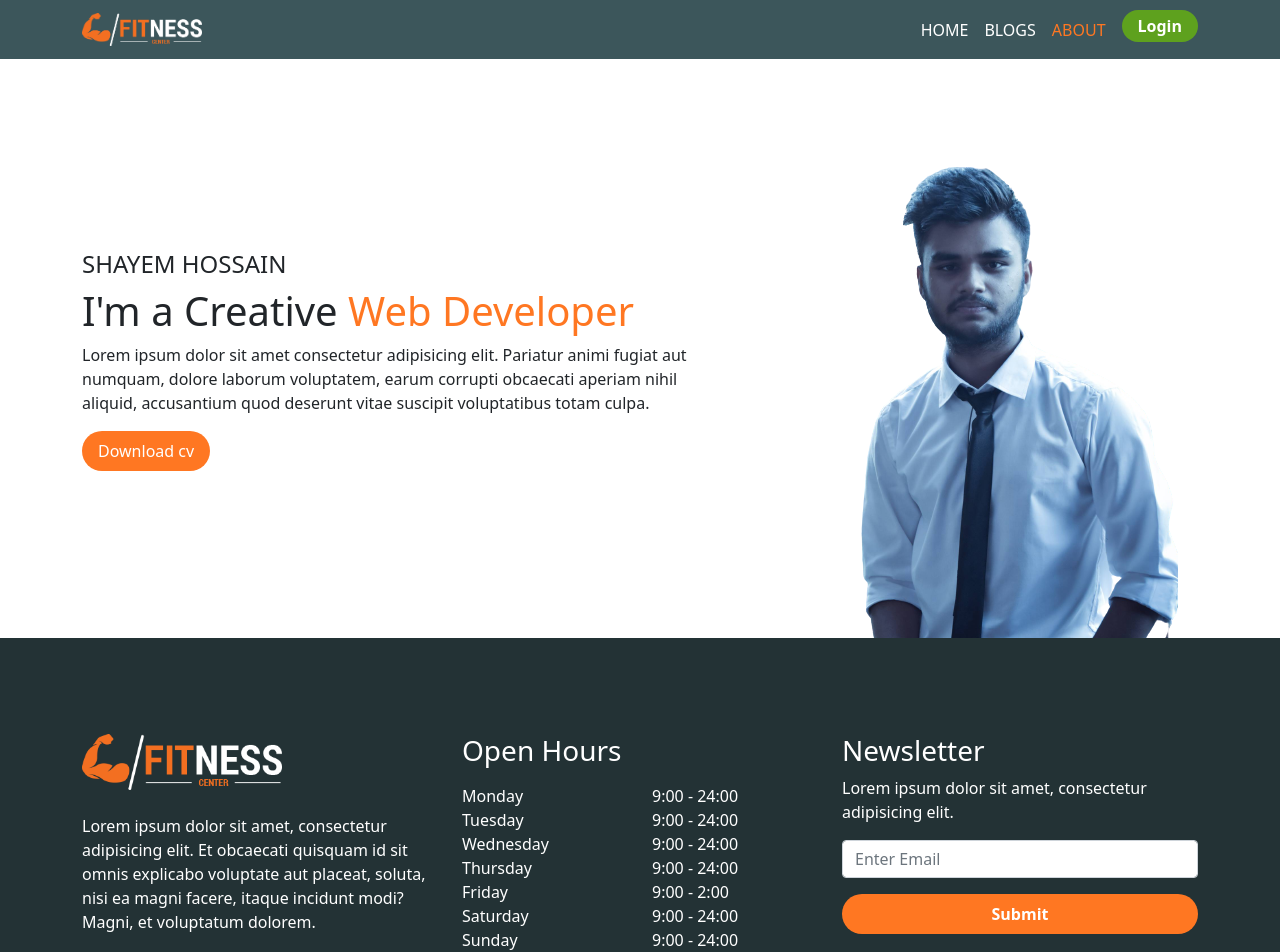
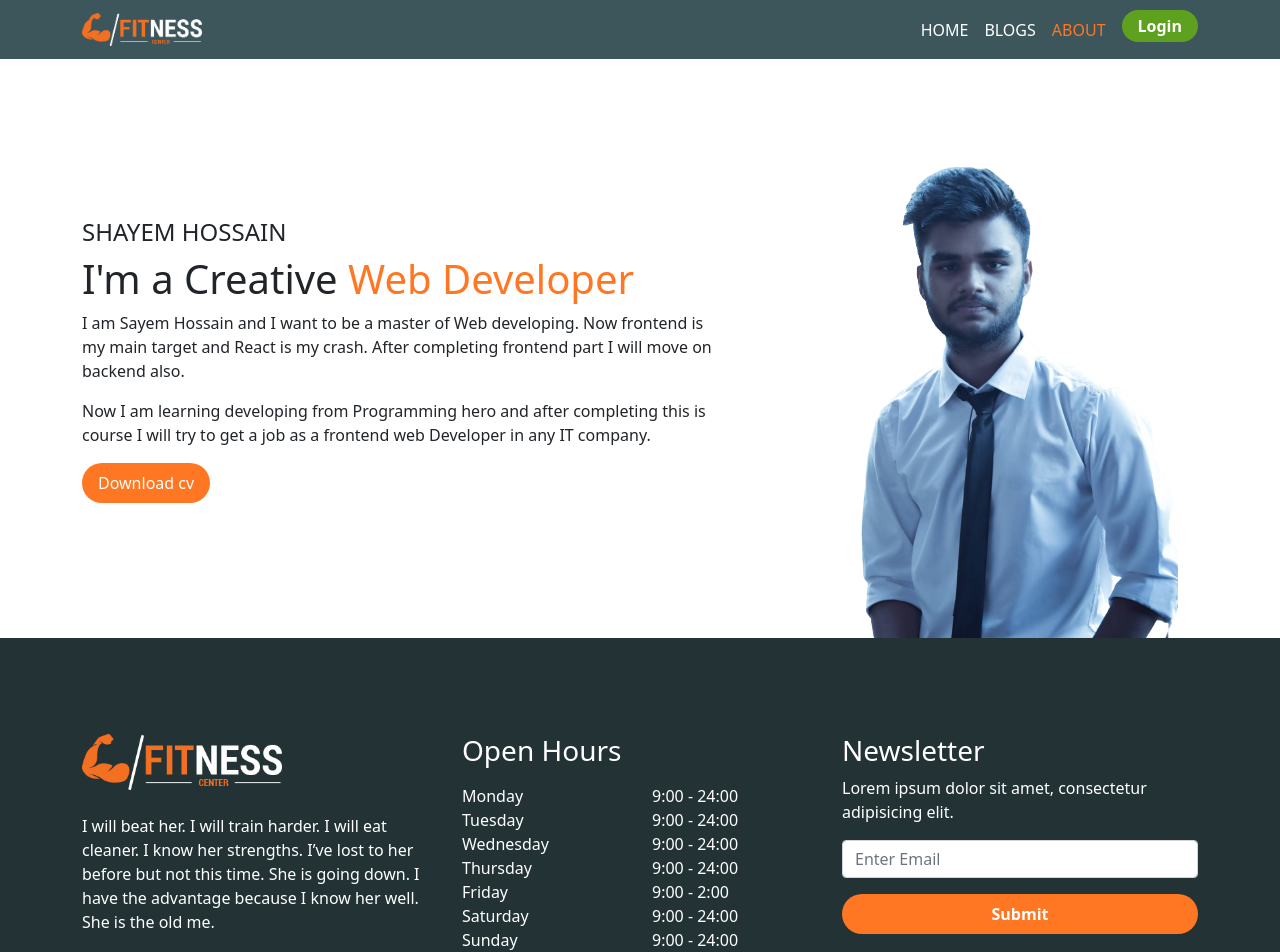
Before and after one commit to sayemhossain/fitness-center, a React (Create React App) app: page /about in a window 1280 px wide. Shown: the top 952 px of the page. Built offline with nearby package versions, Linux system fonts and the light colour scheme; no server answers.

Commit message:
about section done

```diff
--- a/src/components/Pages/About/About.js
+++ b/src/components/Pages/About/About.js
@@ -13,10 +13,14 @@ const About = () => {
             <span style={{ color: "#ff7722" }}>Web Developer</span>
           </h1>
           <p>
-            Lorem ipsum dolor sit amet consectetur adipisicing elit. Pariatur
-            animi fugiat aut numquam, dolore laborum voluptatem, earum corrupti
-            obcaecati aperiam nihil aliquid, accusantium quod deserunt vitae
-            suscipit voluptatibus totam culpa.{" "}
+            I am Sayem Hossain and I want to be a master of Web developing. Now
+            frontend is my main target and React is my crash. After completing
+            frontend part I will move on backend also.
+          </p>
+          <p>
+            Now I am learning developing from Programming hero and after
+            completing this is course I will try to get a job as a frontend web
+            Developer in any IT company.
           </p>
           <div>
             <button className="about-btn px-3 text-white py-2 rounded-pill">
--- a/src/components/Pages/Home/Banner/Banner.js
+++ b/src/components/Pages/Home/Banner/Banner.js
@@ -16,8 +16,11 @@ const Banner = () => {
             alt="First slide"
           />
           <Carousel.Caption>
-            <h3>First slide label</h3>
-            <p>Nulla vitae elit libero, a pharetra augue mollis interdum.</p>
+            <h3>-Henry David Thoreau</h3>
+            <p>
+              Success usually comes to those who are too busy to be looking for
+              it.
+            </p>
           </Carousel.Caption>
         </Carousel.Item>
         <Carousel.Item>
@@ -28,8 +31,11 @@ const Banner = () => {
           />
 
           <Carousel.Caption>
-            <h3>Second slide label</h3>
-            <p>Lorem ipsum dolor sit amet, consectetur adipiscing elit.</p>
+            <h3>–Erin Gray</h3>
+            <p>
+              Once you are exercising regularly, the hardest thing is to stop
+              it.
+            </p>
           </Carousel.Caption>
         </Carousel.Item>
         <Carousel.Item>
@@ -40,10 +46,8 @@ const Banner = () => {
           />
 
           <Carousel.Caption>
-            <h3>Third slide label</h3>
-            <p>
-              Praesent commodo cursus magna, vel scelerisque nisl consectetur.
-            </p>
+            <h3>-Babe Ruth</h3>
+            <p>You just can’t beat the person who never gives up.</p>
           </Carousel.Caption>
         </Carousel.Item>
       </Carousel>
--- a/src/components/Pages/Home/Info/Info.js
+++ b/src/components/Pages/Home/Info/Info.js
@@ -15,20 +15,17 @@ const Info = () => {
           </div>
           <div>
             <p>
-              Lorem ipsum dolor sit amet consectetur, adipisicing elit. Itaque
-              molestias possimus nisi ex in et doloremque delectus sed ut
-              soluta!
+              A gym is a building or room that's meant for playing indoor sports
+              or exercising. You might go to the gym to pump iron, or you might
+              go to the gym to see who else is pumping iron.
             </p>
             <p>
-              Lorem ipsum dolor sit amet, consectetur adipiscing elit. Proin ac
-              erat a diam rutrum laoreet. Cras vitae fringilla turpis. In
-              laoreet nunc vel lacinia luctus. Nullam suscipit volutpat magna,
-              vel tempus mauris auctor non. Duis nec orci egestas, hendrerit
-              purus non, egestas diam. Donec viverra arcu quam, vel aliquam
-              libero sagittis ut. Aenean non mauris vel nisl pulvinar malesuada
-              ut non dui. Praesent ante nisi, varius vitae tincidunt rutrum,
-              suscipit id mauris. Nunc et porta quam, et porttitor lorem. In
-              sagittis nisl non quam varius, iaculis scelerisque urna bibendum.
+              The word gym is a shortened form of gymnasium, originally a Latin
+              word meaning "school for gymnastics," from the Greek gymnasion,
+              "public place where exercises are practiced." The preferred way to
+              dress at a gym these days is in shorts or sweatpants, but back in
+              Ancient Greece, men commonly exercised naked — hence the root
+              gymnazein, "to train naked."
             </p>
             <button className="info-btn px-5 py-2 rounded-pill  text-white fw-bold text-uppercase mt-2 mb-4">
               join up <FontAwesomeIcon icon={faCircleArrowRight} />
--- a/src/components/Shared/Footer/Footer.js
+++ b/src/components/Shared/Footer/Footer.js
@@ -10,11 +10,11 @@ const Footer = () => {
           <div className="row">
             <div className="col-lg-4 footer-img">
               <img className="mb-4" src={logo} alt="" />
-              <p>
-                Lorem ipsum dolor sit amet, consectetur adipisicing elit. Et
-                obcaecati quisquam id sit omnis explicabo voluptate aut placeat,
-                soluta, nisi ea magni facere, itaque incidunt modi? Magni, et
-                voluptatum dolorem.
+              <p className="pe-2">
+                I will beat her. I will train harder. I will eat cleaner. I know
+                her strengths. I’ve lost to her before but not this time. She is
+                going down. I have the advantage because I know her well. She is
+                the old me.
               </p>
             </div>
             <div className="col-lg-4 my-3 mt-md-0">
```
